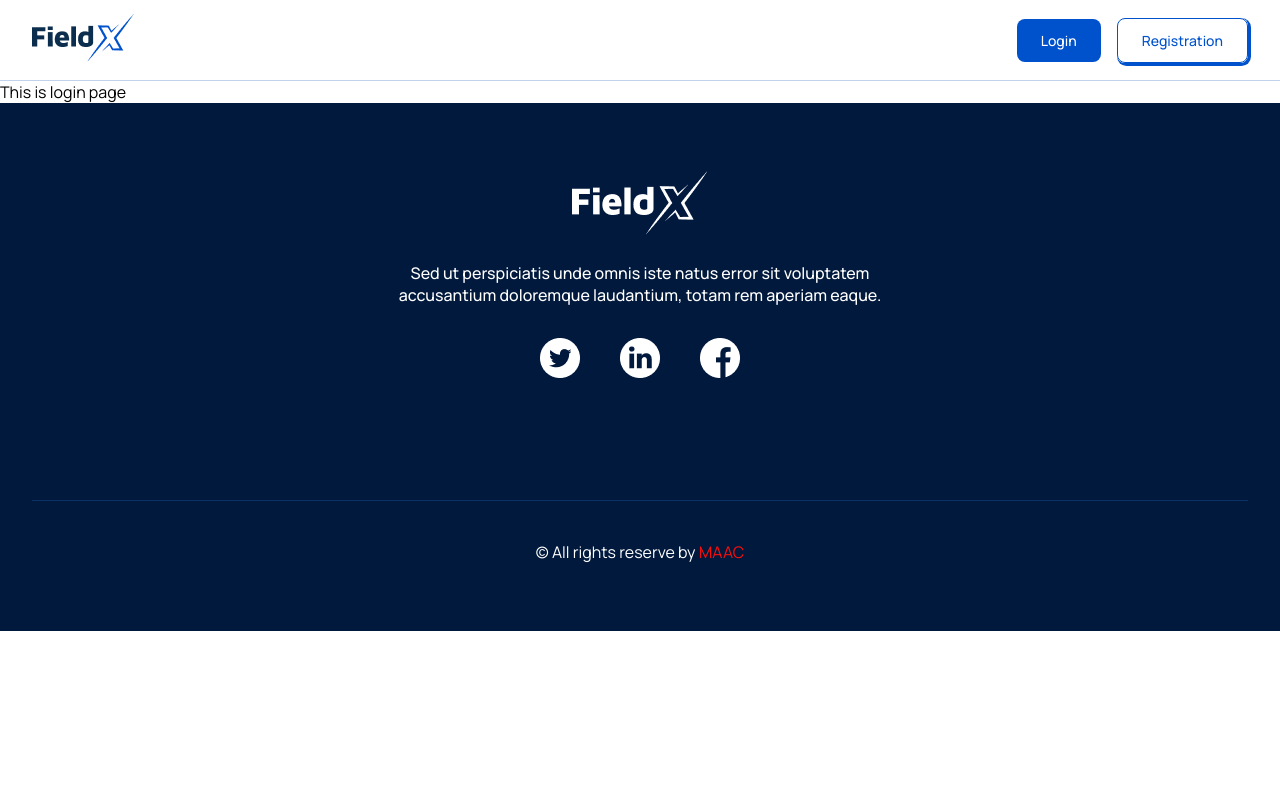
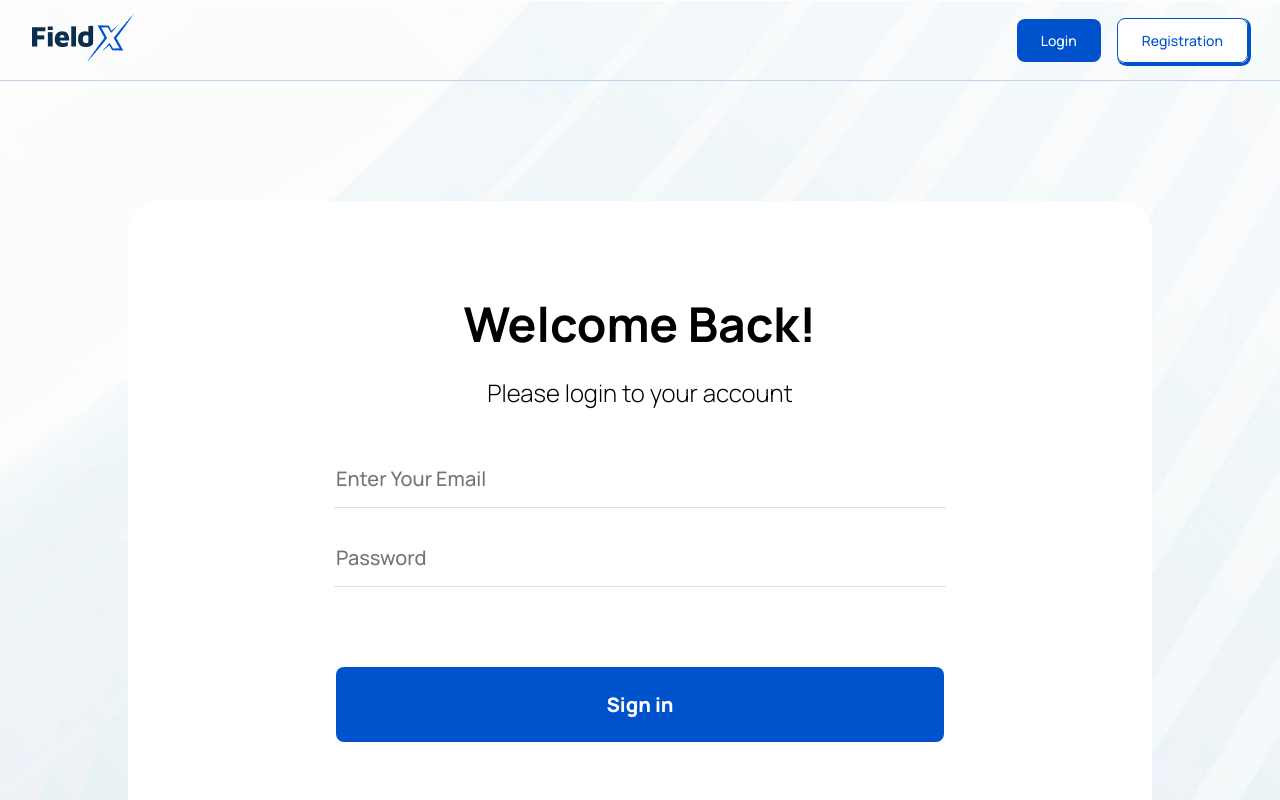
Before and after one commit to hasan-mohammad-bd/-MAACTASK, a React (Create React App) app: page /login in a window 1280 px wide. Shown: the top 800 px of the page. Built offline with nearby package versions, Linux system fonts and the light colour scheme.

Commit message:
adding login page

```diff
--- a/package.json
+++ b/package.json
@@ -3,6 +3,7 @@
   "version": "0.1.0",
   "private": true,
   "dependencies": {
+    "@reduxjs/toolkit": "^1.8.3",
     "@testing-library/jest-dom": "^5.16.4",
     "@testing-library/react": "^13.3.0",
     "@testing-library/user-event": "^13.5.0",
@@ -10,8 +11,10 @@
     "react": "^18.2.0",
     "react-dom": "^18.2.0",
     "react-hook-form": "^7.33.1",
+    "react-redux": "^8.0.2",
     "react-router-dom": "^6.3.0",
     "react-scripts": "5.0.1",
+    "redux": "^4.2.0",
     "web-vitals": "^2.1.4"
   },
   "scripts": {
--- a/src/App.js
+++ b/src/App.js
@@ -7,20 +7,22 @@ import Navbar from './components/navbar/Navbar';
 import Footer from './components/footer/Footer';
 import Login from './components/login/Login';
 import Registration from './components/registration/Registration';
+import RegistrationFull from './components/registration/RegistrationFull';
+import LoginFull from './components/login/LoginFull';
 
 
 function App() {
   return (
     <div className="App">
-      <Navbar></Navbar>
+
       <Routes>
       <Route path='/' element={<Home></Home>}></Route>
         <Route path='*' element={<PageNotFound></PageNotFound>}></Route>
         <Route path='/home' element={<Home></Home>}></Route>
-        <Route path='/login' element={<Login></Login>}></Route>
-        <Route path='/registration' element={<Registration></Registration>}></Route>
+        <Route path='/login' element={<LoginFull></LoginFull>}></Route>
+        <Route path='/registration' element={<RegistrationFull></RegistrationFull>}></Route>
       </Routes>
-      <Footer></Footer>
+
     </div>
   );
 }
--- a/src/components/home/Home.js
+++ b/src/components/home/Home.js
@@ -3,18 +3,22 @@ import AboutUs from '../aboutUs/AboutUs';
 import BlackPage from '../blackPage/BlackPage';
 import Client from '../client/Client';
 import Features from '../features/Features';
+import Footer from '../footer/Footer';
+import Navbar from '../navbar/Navbar';
 import Question from '../question/Question';
 import ShowCase from '../showCase/ShowCase';
 
 const Home = () => {
     return (
         <div>
+            <Navbar></Navbar>
             <ShowCase></ShowCase>
             <BlackPage></BlackPage>
             <Features></Features>
             <AboutUs></AboutUs>
             <Question></Question>
             <Client></Client>
+            <Footer></Footer>
         </div>
     );
 };
--- a/src/components/login/Login.js
+++ b/src/components/login/Login.js
@@ -1,12 +1,77 @@
-import React from 'react';
+import React from "react";
 import { useForm } from "react-hook-form";
+import "../registration/Registraion.css";
+import { useNavigate } from "react-router-dom";
+import { NavLink } from 'react-router-dom';
 
 const Login = () => {
-    return (
+  const onSubmit = async (data) => {};
+  const {navigate} = useNavigate();
+  const {
+    register,
+    formState: { errors },
+    handleSubmit,
+  } = useForm();
+  return (
+    <div className="reg-cover">
+      <div className="reg-card reg-card2">
+        <h2>Welcome Back!</h2>
+        <p>Please login to your account</p>
+        <form onSubmit={handleSubmit(onSubmit)}>
+
+          <div className="form-control w-full max-w-xs">
+            <input
+              type="email"
+              placeholder="Enter Your Email"
+              className="inputG"
+              {...register("email", {
+                required: {
+                  value: true,
+                  message: "Email is Required",
+                },
+              })}
+            />
+            <label className="label">
+              {errors.email?.type === "required" && (
+                <span className="label-text-alt text-red-500">
+                  {errors.email.message}
+                </span>
+              )}
+            </label>
+          </div>
+
+
+          {/* ================================= */}
+          <div className="form-control w-full max-w-xs">
+            <input
+              type="password"
+              placeholder="Password"
+              className="inputG"
+              {...register("password", {
+                required: {
+                  value: true,
+                  message: "Name is Required",
+                },
+              })}
+            />
+            <label className="label">
+              {errors.password?.type === "required" && (
+                <span className="label-text-alt text-red-500">
+                  {errors.password.message}
+                </span>
+              )}
+            </label>
+          </div>
+
+
+          <input className="submit-btn2" type="submit" value="Sign in" />
+        </form>
         <div>
-            This is login page
+          <h3>Don’t have any account? <NavLink className="log-b" to="/registration">Sign up</NavLink></h3>
         </div>
-    );
+      </div>
+    </div>
+  );
 };
 
 export default Login;
--- /dev/null
+++ b/src/components/login/LoginFull.js
@@ -0,0 +1,16 @@
+import React from 'react';
+import Footer from '../footer/Footer';
+import Navbar from '../navbar/Navbar';
+import Login from './Login';
+
+const LoginFull = () => {
+    return (
+        <div>
+            <Navbar></Navbar>
+            <Login></Login>
+            <Footer></Footer>
+        </div>
+    );
+};
+
+export default LoginFull;
--- a/src/components/navbar/Navbar.js
+++ b/src/components/navbar/Navbar.js
@@ -8,7 +8,7 @@ const Navbar = () => {
         <div className='navbar'>
             <div className='container'>
                 <div className="logo-holder">
-                    <img src={logo} alt="" />
+                    <NavLink to="/home"><img src={logo} alt="" /></NavLink>
                 </div>
                 <div className="button-holder">
                     <NavLink className="login-btn" to="/login">Login</NavLink>
--- a/src/components/registration/Registraion.css
+++ b/src/components/registration/Registraion.css
@@ -88,8 +88,22 @@
   border: none;
   margin: 60px 0;
 }
+.reg-cover .reg-card .submit-btn2 {
+  background-color: #0052CC;
+  color: white;
+  text-decoration: none;
+  border-radius: 8px;
+  padding: 24px 270px;
+  font-weight: 800;
+  font-size: 20px;
+  border: none;
+  margin: 60px 0;
+}
 .reg-cover .reg-card .log-b {
   text-decoration: none;
   color: #0052CC;
   margin-left: 5px;
+}
+.reg-cover .reg-card2 {
+  height: 790px;
 }/*# sourceMappingURL=Registraion.css.map */
--- a/src/components/registration/Registraion.scss
+++ b/src/components/registration/Registraion.scss
@@ -101,6 +101,13 @@
             margin: 60px 0;
         }
 
+        .submit-btn2{
+            @include button-blue(24px 270px, 800, 20px);
+            border: none;
+            margin: 60px 0;
+
+        }
+
         .log-b{
             text-decoration: none;
             color: $primary-blue-color;
@@ -110,6 +117,9 @@
 
     }
 
+    .reg-card2{
 
+        height: 790px;
+    }
 
 }
--- /dev/null
+++ b/src/components/registration/RegistrationFull.js
@@ -0,0 +1,16 @@
+import React from 'react';
+import Footer from '../footer/Footer';
+import Navbar from '../navbar/Navbar';
+import Registration from './Registration';
+
+const RegistrationFull = () => {
+    return (
+        <div>
+            <Navbar></Navbar>
+            <Registration></Registration>
+            <Footer></Footer>
+        </div>
+    );
+};
+
+export default RegistrationFull;
```
Also changed, not shown: 2 other files (tests, documents, lock files or other folders).
